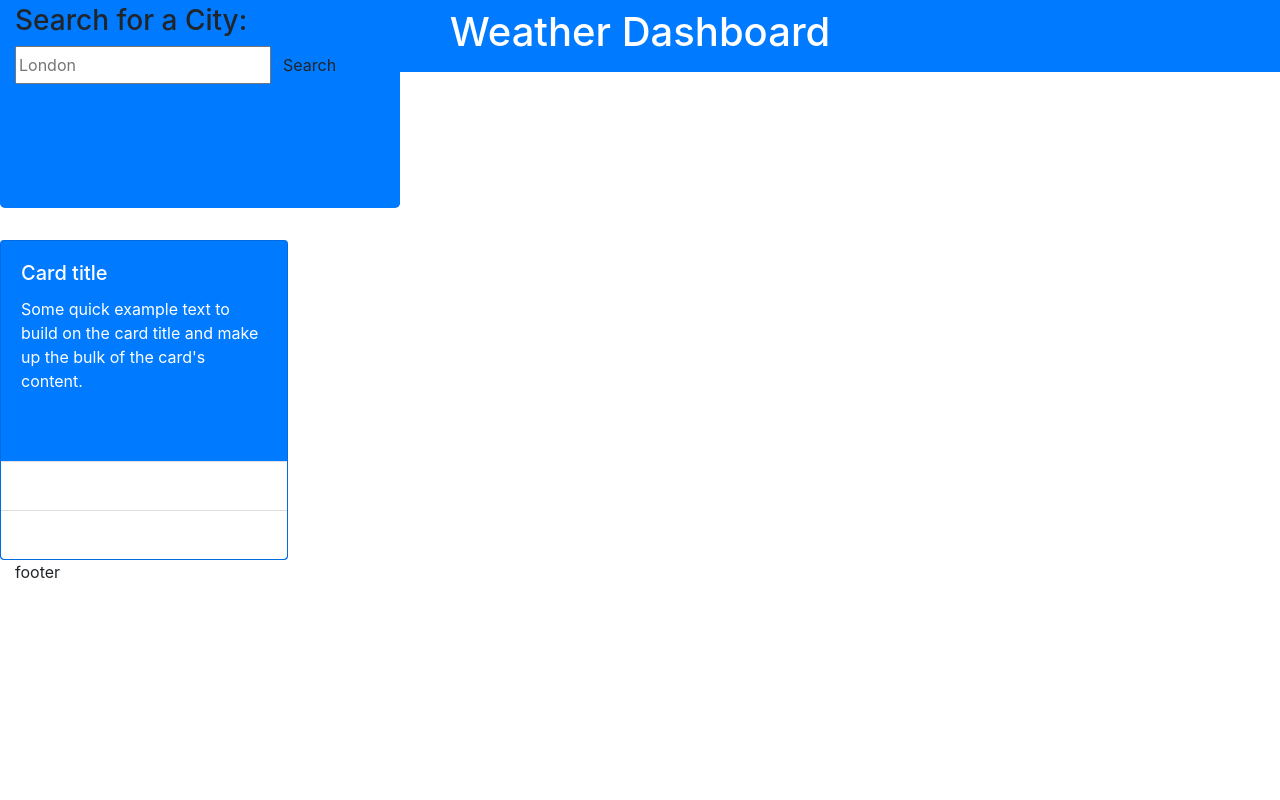
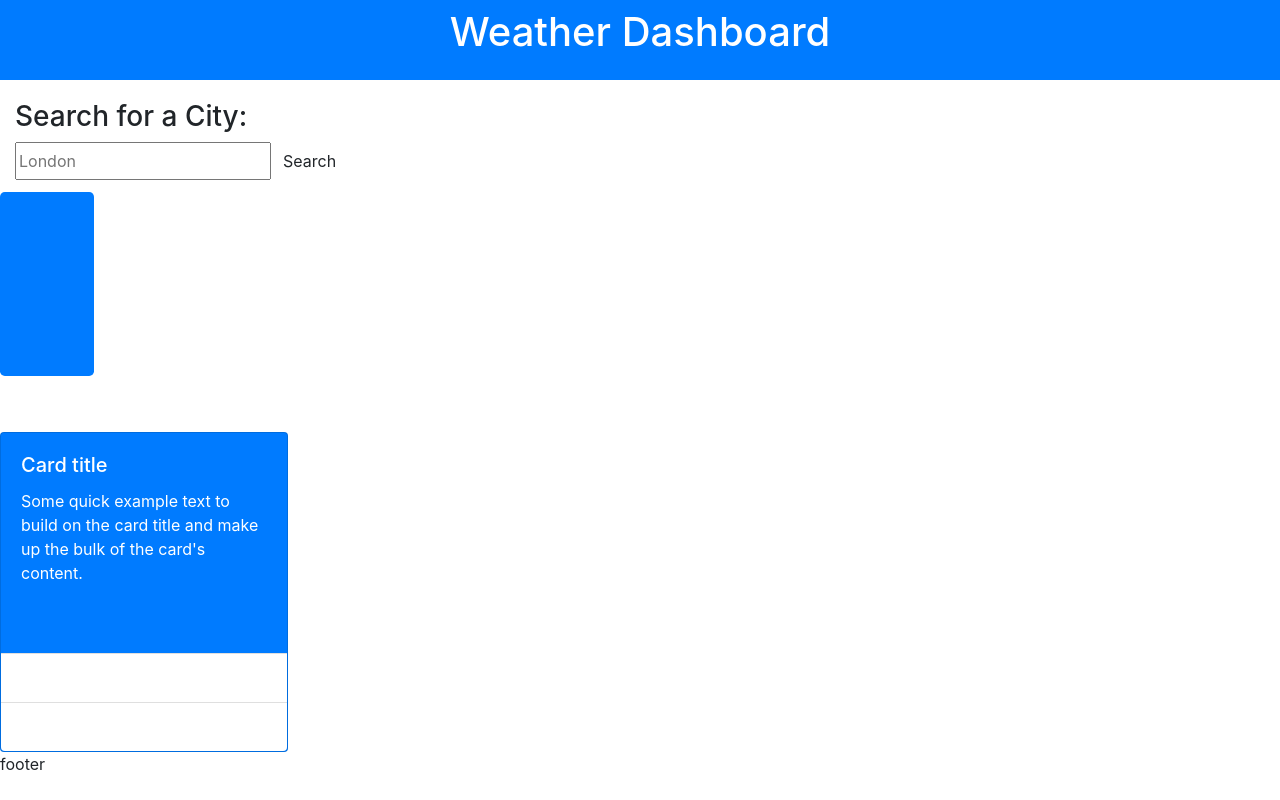
Before and after one commit to emilciorandomforest/JAA-8thWeekChallenge--Weather-Dashboard, a plain HTML site: page index.html in a window 1280 px wide. Drawn offline with nearby package versions, Linux system fonts and the light colour scheme.

Commit message:
Fix sidebar

```diff
--- a/index.html
+++ b/index.html
@@ -12,13 +12,19 @@
 </head>
 
 <body>
-  <header class="container-fluid text-center text-white bg-primary p-2 weather-header" style = "position: fixed;">
+  <header id="top" class="container-fluid text-center text-white bg-primary p-2 weather-header" style = "position: fixed; height: 80px;">
     <h1>Weather Dashboard</h1>
   </header>
 
+  <br />
+  <br />
+  <br />
+  <br />
+
+    <div class = d-flex style = "position: fixed; flex: 1 0 30%;">
     <!-- max-width for ultra wide resolutions -->
       <div>
-    <div class="container col-lg-3 pb-3 d-flex min-vh-100 flex-column flex-grow-1 align-items-stretch" style = "position: fixed; max-width: 400px">
+        <div class="container">
           <h2 id="form-heading" class="mt-1 h3 form-label">
             Search for a City:
           </h2>
@@ -41,10 +47,17 @@
         </div>
       </div>
 
+    </div>
 
     <br />
+    <br />
+    <br />
+    <br />
 
-    <div class="jumbotron bg-primary d-flex min-vh-40" style = "max-width: 400px; color: white;" >
+    <div>
+
+      <div class = "d-flex">
+        <div class="jumbotron bg-primary" style = "color: white;" >
           <div class="container">
             <h1>
               <p class="cityName" placeholder="CityName"></p>
@@ -55,6 +68,9 @@
             <p class="leadAtmosphere"></p>
           </div>
         </div>
+      </div>
+
+      <br />
 
       <div class="card bg-primary" style="width: 18rem; color: white;">
         <div class="card-body">
@@ -70,14 +86,12 @@
           </ul>
       </div>
 
-
-      <div class="col-lg-9 pb-3"><p>footer</p>
+      <div style = "position: fixed;"><p>footer</p>
         <section id="today" class="mt-3" role="region" aria-live="polite"></section>
         <section id="forecast" class="row mt-3" role="region" aria-live="polite"></section>
       </div>
+
     </div>
-  </div>
-
 
   <!-- Day.js -->
   <script src="https://cdn.jsdelivr.net/npm/dayjs@1/dayjs.min.js"></script>
```
Lines whose indentation alone changed are shown as unchanged.
